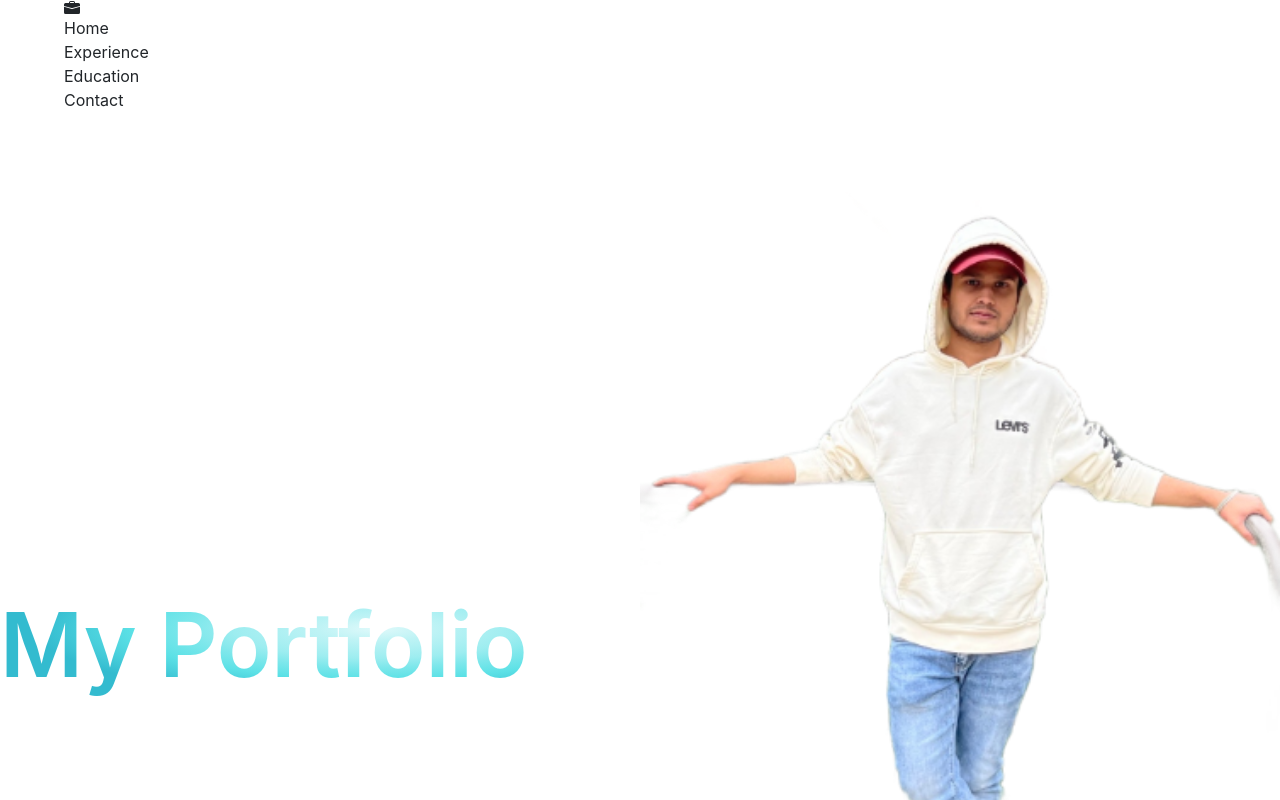
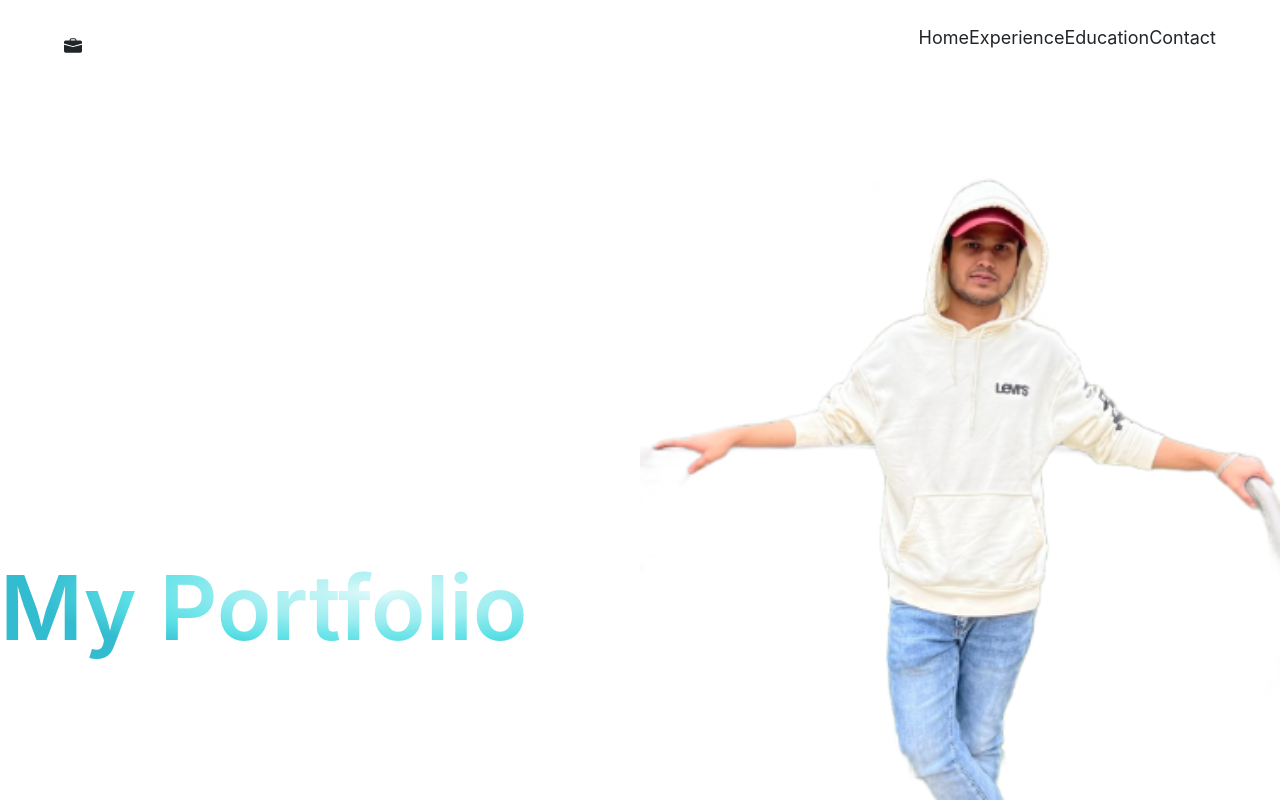
Before and after one commit to bbajagain1/portfolio-website, a React (Create React App) app in the folder portfolio-app/: page / in a window 1280 px wide. Shown: the top 800 px of the page. Built offline with nearby package versions, Linux system fonts and the light colour scheme; a web font is replaced by a local one.

Commit message:
existing tailwind to css

```diff
--- a/portfolio-app/src/components/Navbar.jsx
+++ b/portfolio-app/src/components/Navbar.jsx
@@ -9,15 +9,13 @@ function Navbar() {
   const [toggle, setToggle] = useState(false);
 
   return (
-    <nav>
+    <nav className="nav">
       <BsFillBriefcaseFill />
-      <ul>
+      <ul className="ul">
         {navLinks.map((nav, index) => (
           <li
             key={nav.id}
-            className={` font-normal cursor-pointer text-[16px]  ${
-              index === navLinks.length - 1 ? "mr-0" : "mr-10"
-            }`}
+            className={` ${index === navLinks.length - 1 ? 'mr.p' : 'mr.q'}`}
           >
             {nav.title}
           </li>
--- a/portfolio-app/src/styles/navbar.css
+++ b/portfolio-app/src/styles/navbar.css
@@ -5,6 +5,7 @@ padding-bottom: 1.5rem;
 justify-content: space-between;
 align-items: center;
 flex: 110%;
+font-size: large;
 }
 
 .ul{
@@ -18,8 +19,18 @@ align-items: center;
 .li{
     font-weight: 400;
 cursor: pointer;
-color:16px
+color:16px;
+margin-right: 0;
 }
+
+.mr.p{
+    margin-right: 0;
+}
+
+.mr.q{
+    margin-left:10;
+}
+
 
 @media screen and (min-width: 600px) {
     .ul {
```
